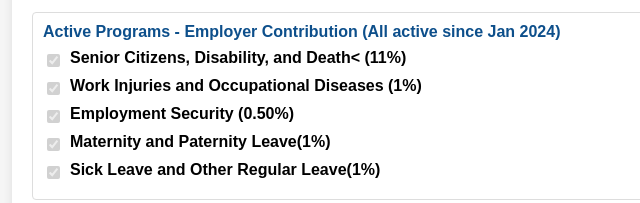
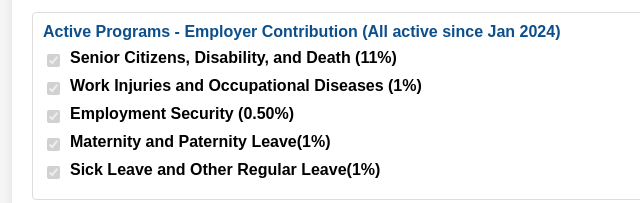
Before and after one commit to foxoman/spf-calc, a plain HTML site: page index.html in a window 1280 px wide. Both pictures are taken after a click on the button "Omani Employee". Shown: the part 303-506 px from the top of the page, 228-868 px from the left. Drawn offline with Linux system fonts and the light colour scheme.

Commit message:
Update index.html

```diff
--- a/index.html
+++ b/index.html
@@ -194,7 +194,7 @@
             <div class="section-title">Active Programs  - Employer Contribution (All active since Jan 2024)</div>
             <div class="checkbox-container">
                 <input type="checkbox" id="omaniSeniorCitizens" checked disabled>
-                <label for="omaniSeniorCitizens">Senior Citizens, Disability, and Death< (11%)</label>
+                <label for="omaniSeniorCitizens">Senior Citizens, Disability, and Death (11%)</label>
             </div>
 
             <div class="checkbox-container">
```
